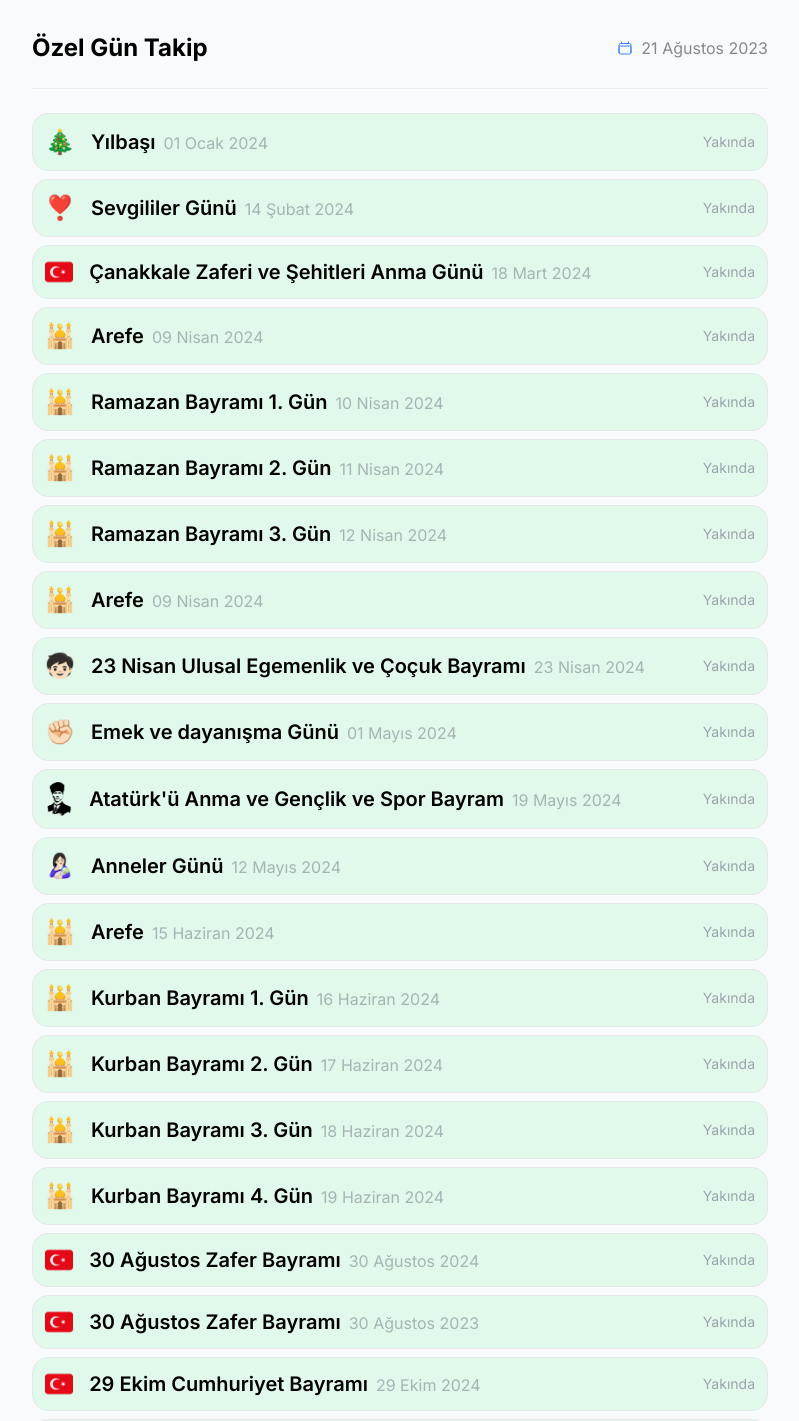
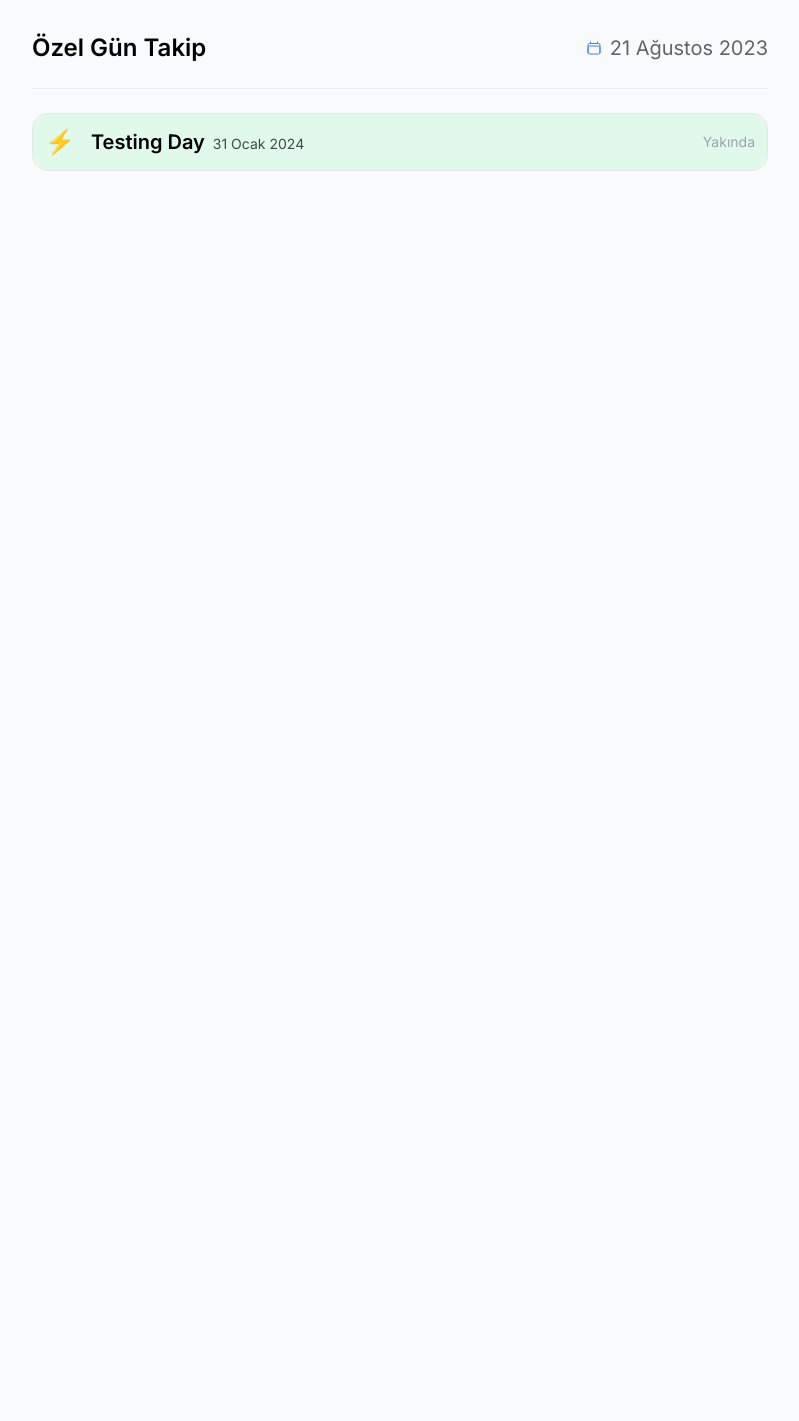
Before and after one commit to ademcertell/ozel-gun, a Next.js app: page / in a window 1280 px wide. Shown: the top 1421 px of the page, without its empty margins (240-1039 px from the left). After the commit the page ends 800 px from the top, so only its background shows below. Built offline with nearby package versions, Linux system fonts and the light colour scheme.

Commit message:
update:I started doing it again.

```diff
--- a/components/TodayDate.tsx
+++ b/components/Date.tsx
@@ -43,7 +43,7 @@ const TodayDate: React.FC<TodayDateProps> = ({ className }) => {
           d="M6.75 3v2.25M17.25 3v2.25M3 18.75V7.5a2.25 2.25 0 012.25-2.25h13.5A2.25 2.25 0 0121 7.5v11.25m-18 0A2.25 2.25 0 005.25 21h13.5A2.25 2.25 0 0021 18.75m-18 0v-7.5A2.25 2.25 0 015.25 9h13.5A2.25 2.25 0 0121 11.25v7.5"
         />
       </svg>
-      <p className="text-sm dark:text-gray-200 opacity-50 md:text-base">
+      <p className="text-xl text-black dark:text-white opacity-60">
         {formattedDate}
       </p>
     </div>
--- a/components/GiftIdeasMenu.tsx
+++ b/components/GiftIdeasMenu.tsx
@@ -17,7 +17,7 @@ const GiftIdeasMenu: React.FC<GiftIdeasMenuProps> = ({ isOpen, giftIdeas }) => {
       <ul>
         {giftIdeas.map((idea, index) => (
           <li
-            className="px-12 text-sm text-gray-500 dark:text-gray-100/50"
+            className="px-12 text-base text-black dark:text-white opacity-60"
             key={index}
           >
             {idea}
--- a/components/NotificationItem.tsx
+++ b/components/NotificationItem.tsx
@@ -91,13 +91,13 @@ const NotificationItem: React.FC<NotificationItemProps> = ({
             <span className="text-xl dark:text-white text-black font-semibold">
               {day.name}
             </span>
-            <span className="text-sm dark:text-gray-100 text-gray-500 md:text-base opacity-50 ml-2">
+            <span className="text-sm dark:text-white text-black opacity-70 ml-2">
               {formatDate(day.date)}
             </span>
             <div>
               {isSpecialDay && showGiftButton && (
                 <button
-                  className="mt-2 md:mt-0 text-xs dark:text-blue-300 text-blue-500 cursor-pointer"
+                  className="mt-2 md:mt-0 text-sm dark:text-blue-300 text-blue-500 cursor-pointer"
                   onClick={toggleGiftIdeas}
                 >
                   Hediye Fikirleri
@@ -117,7 +117,7 @@ const NotificationItem: React.FC<NotificationItemProps> = ({
           )}
           {day.date === today && (
             <button
-              className="mt-2 md:mt-0 text-xs dark:text-blue-300 text-blue-500 cursor-pointer"
+              className="mt-2 md:mt-0 text-sm dark:text-blue-300 text-blue-500 cursor-pointer"
               onClick={handleShareClick}
             >
               Paylaş
--- a/components/hero.tsx
+++ b/components/hero.tsx
@@ -5,7 +5,7 @@ import Link from "next/link";
 import Image from "next/image";
 
 import NotificationItem from "./NotificationItem";
-import TodayDate from "./TodayDate";
+import TodayDate from "./Date";
 import NotificationSound from "./NotificationSound";
 import InstallBanner from "./InstallBanner";
 
@@ -19,178 +19,12 @@ interface SpecialDay {
 const Hero: React.FC = () => {
   const specialDays: SpecialDay[] = [
     {
-      emoji: "🎄",
-      name: "Yılbaşı",
-      date: "2024-01-01",
+      emoji: "⚡",
+      name: "Testing Day",
+      date: "2024-01-31",
       giftIdeas: [
-        "Şık bir kolye veya bilezik",
-        "Kablosuz kulaklık veya akıllı saati",
-        "Tarzına uygun bir atkı veya ceket",
-        "Oyun gece seti veya sıcak içecekler",
-        "Özel bir parfüm veya kokulu mumlar",
+        "Computer Parts (CPU, GPU, RAM, etc.)",
       ],
-    },
-    {
-      emoji: "❣️",
-      name: "Sevgililer Günü",
-      date: "2024-02-14",
-      giftIdeas: ["", "", "", "", ""],
-    },
-    {
-      emoji: (
-        <Image
-          src="/tr-emoji.png"
-          alt="İstiklâl Marşı"
-          width={30}
-          height={30}
-        />
-      ),
-      name: "Çanakkale Zaferi ve Şehitleri Anma Günü",
-      date: "2024-03-18",
-      giftIdeas: [],
-    },
-    {
-      emoji: "🕌",
-      name: "Arefe",
-      date: "2024-04-09",
-      giftIdeas: [],
-    },
-    {
-      emoji: "🕌",
-      name: "Ramazan Bayramı 1. Gün",
-      date: "2024-04-10",
-      giftIdeas: [],
-    },
-    {
-      emoji: "🕌",
-      name: "Ramazan Bayramı 2. Gün",
-      date: "2024-04-11",
-      giftIdeas: [],
-    },
-    {
-      emoji: "🕌",
-      name: "Ramazan Bayramı 3. Gün",
-      date: "2024-04-12",
-      giftIdeas: [],
-    },
-    {
-      emoji: "🕌",
-      name: "Arefe",
-      date: "2024-04-09",
-      giftIdeas: [],
-    },
-    {
-      emoji: "🧒🏻",
-      name: "23 Nisan Ulusal Egemenlik ve Çoçuk Bayramı",
-      date: "2024-04-23",
-      giftIdeas: [],
-    },
-    {
-      emoji: "✊🏻",
-      name: "Emek ve dayanışma Günü",
-      date: "2024-05-1",
-      giftIdeas: [],
-    },
-    {
-      emoji: (
-        <Image
-          src="/ataturk-emoji.png"
-          alt="İstiklâl Marşı"
-          width={30}
-          height={30}
-        />
-      ),
-      name: "Atatürk'ü Anma ve Gençlik ve Spor Bayram",
-      date: "2024-05-19",
-      giftIdeas: [],
-    },
-    {
-      emoji: "👩🏻‍🍼",
-      name: "Anneler Günü",
-      date: "2024-05-12",
-      giftIdeas: ["Hediye fikri 1", "Hediye fikri 2"],
-    },
-    {
-      emoji: "🕌",
-      name: "Arefe",
-      date: "2024-06-15",
-      giftIdeas: [],
-    },
-    {
-      emoji: "🕌",
-      name: "Kurban Bayramı 1. Gün",
-      date: "2024-06-16",
-      giftIdeas: [],
-    },
-    {
-      emoji: "🕌",
-      name: "Kurban Bayramı 2. Gün",
-      date: "2024-06-17",
-      giftIdeas: [],
-    },
-    {
-      emoji: "🕌",
-      name: "Kurban Bayramı 3. Gün",
-      date: "2024-06-18",
-      giftIdeas: [],
-    },
-    {
-      emoji: "🕌",
-      name: "Kurban Bayramı 4. Gün",
-      date: "2024-06-19",
-      giftIdeas: [],
-    },
-    {
-      emoji: (
-        <Image
-          src="/tr-emoji.png"
-          alt="İstiklâl Marşı"
-          width={30}
-          height={30}
-        />
-      ),
-      name: "30 Ağustos Zafer Bayramı",
-      date: "2024-08-30",
-      giftIdeas: [],
-    },
-        {
-      emoji: (
-        <Image
-          src="/tr-emoji.png"
-          alt="İstiklâl Marşı"
-          width={30}
-          height={30}
-        />
-      ),
-      name: "30 Ağustos Zafer Bayramı",
-      date: "2023-08-30",
-      giftIdeas: [],
-    },
-    {
-      emoji: (
-        <Image
-          src="/tr-emoji.png"
-          alt="İstiklâl Marşı"
-          width={30}
-          height={30}
-        />
-      ),
-      name: "29 Ekim Cumhuriyet Bayramı",
-      date: "2024-10-29",
-      giftIdeas: [],
-    },
-    {
-      emoji: (
-        <Image
-          src="/ataturk-emoji.png"
-          alt="İstiklâl Marşı"
-          width={30}
-          height={30}
-        />
-      ),
-      name: "Atatürk'ü anma günü ve Atatürk haftası",
-      date: "2024-11-10",
-      giftIdeas: [],
     },
   ];
 
@@ -259,7 +93,7 @@ const Hero: React.FC = () => {
           target="_blank"
           rel="noopener noreferrer"
           title="Bana destek ol :)"
-          className="text-2xl dark:text-white text-black font-bold"
+          className="text-2xl dark:text-white text-black font-semibold"
         >
           Özel Gün Takip
         </Link>
```
Also changed, not shown: 1 other file (tests, documents, lock files or other folders).
